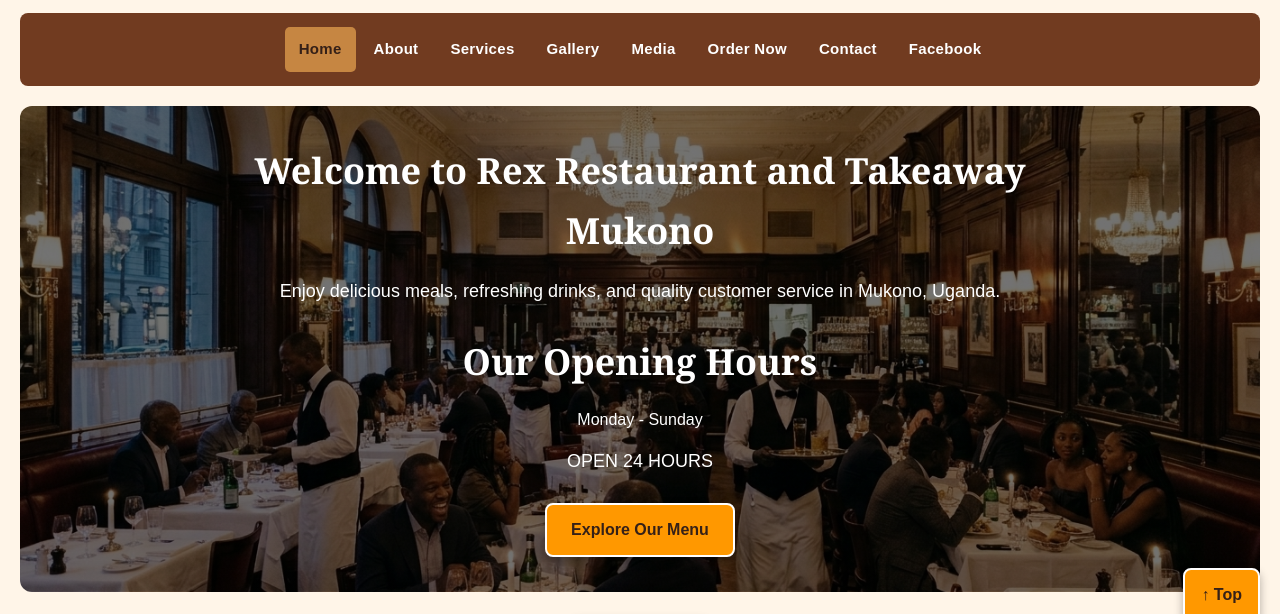
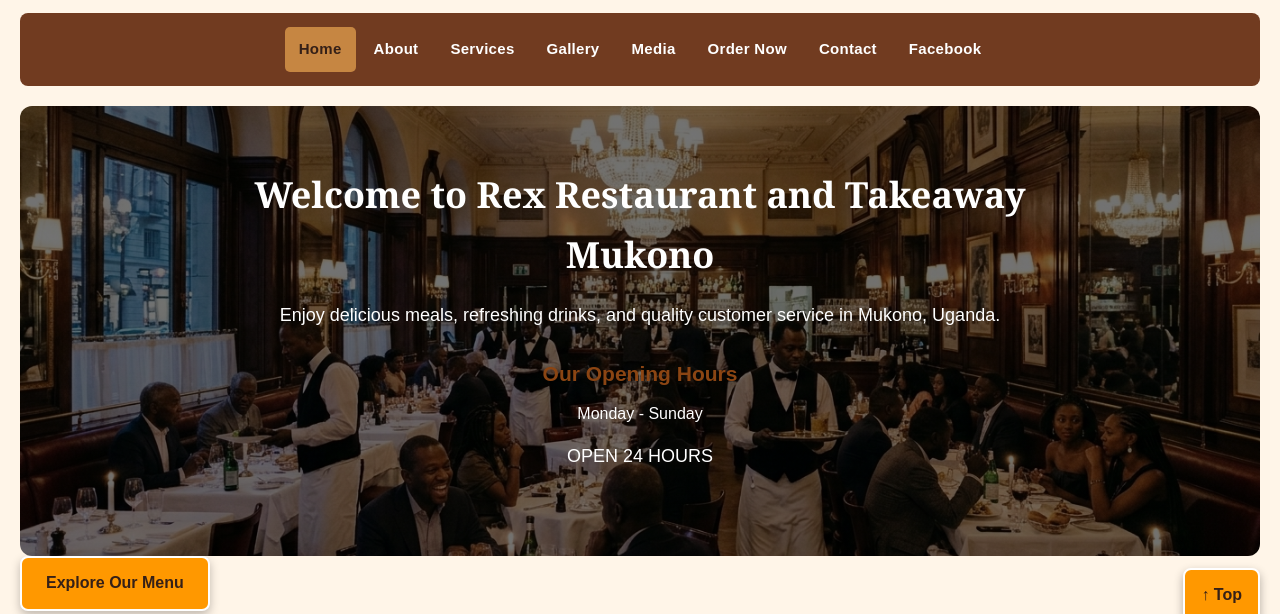
Before and after one commit to ronaldkiberu065-prog/Rex-hotel-mukono-official-website, a plain HTML site: page index.html in a window 1280 px wide. Shown: the part 158-772 px from the top of the page. Drawn offline with Linux system fonts and the light colour scheme.

Commit message:
Update index.html

```diff
--- a/index.html
+++ b/index.html
@@ -46,25 +46,26 @@
     <main>
 
       <section id="home" class="hero">
-
     <div class="hero-content">
 
+        <!-- Welcome Message -->
         <h2>Welcome to Rex Restaurant and Takeaway Mukono</h2>
-
         <p>
             Enjoy delicious meals, refreshing drinks, and quality
             customer service in Mukono, Uganda.
         </p>
-    <section class="opening-hours">
-    <h2>Our Opening Hours</h2>
 
+        <!-- Opening Hours Box -->
+        <div class="opening-hours">
+            <h3>Our Opening Hours</h3>
             <div class="hours-row">
                 <span>Monday - Sunday</span>
-
+            </div>
+            <p id="restaurant-status">OPEN 24 HOURS</p>
         </div>
 
-    <p id="restaurant-status">OPEN 24 HOURS</p>
-</section>
+    </div> <!-- Closed hero-content -->
+</section> <!-- Closed hero section -->
 
 
                 <!-- Call-to-action link styled as a button -->
```
Lines whose indentation alone changed are shown as unchanged.
